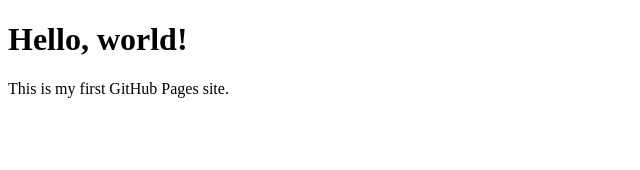
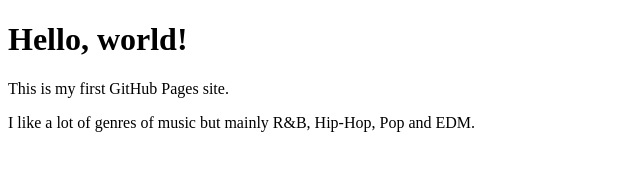
Before and after one commit to Breathe043/porftolio-site, a plain HTML site: page index.html in a window 1280 px wide. Shown: the whole page, without its empty margins (0-640 px from the left). Drawn offline with Linux system fonts and the light colour scheme.

```diff
--- a/index.html
+++ b/index.html
@@ -6,5 +6,6 @@
 <body>
   <h1>Hello, world!</h1>
   <p>This is my first GitHub Pages site.</p>
+  <p>I like a lot of genres of music but mainly R&B, Hip-Hop, Pop and EDM.</p>
 </body>
 </html>
```
